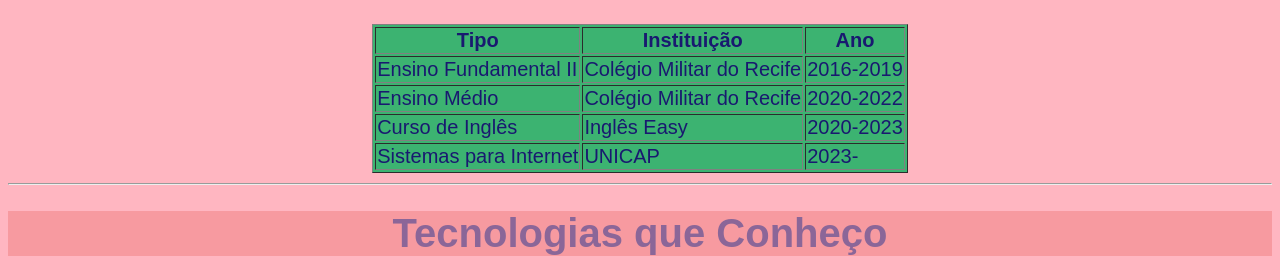
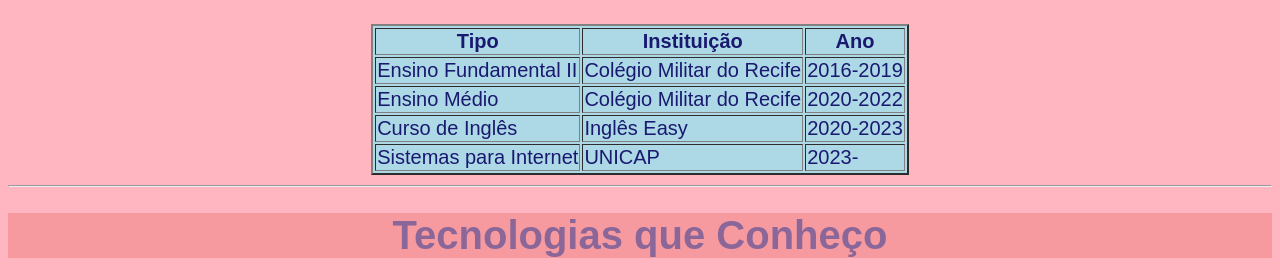
Before and after one commit to gabrielhilins/Meu-Perfil, a plain HTML site: page index.html in a window 1280 px wide. Shown: the part 491-771 px from the top of the page. Drawn offline with Linux system fonts and the light colour scheme.

Commit message:
Update index.html

```diff
--- a/index.html
+++ b/index.html
@@ -23,7 +23,7 @@
 </table>
 <hr>
 <h1>Experiências Acadêmicas</h1>
-<table bgcolor="#3CB371" border="1px" color="#9ACD32" align="center">
+<table bgcolor="#ADD8E6" border="2px" color="#9ACD32" align="center" opacity="0.5">
     <thead>
         <tr>
             <th>Tipo</th>
```
